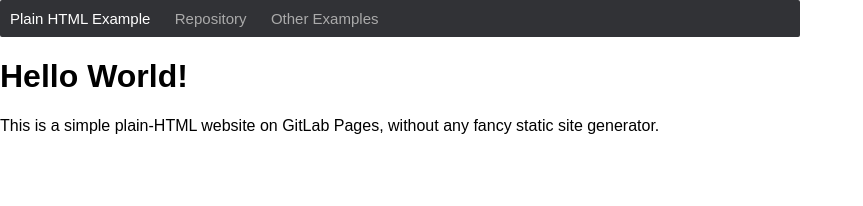
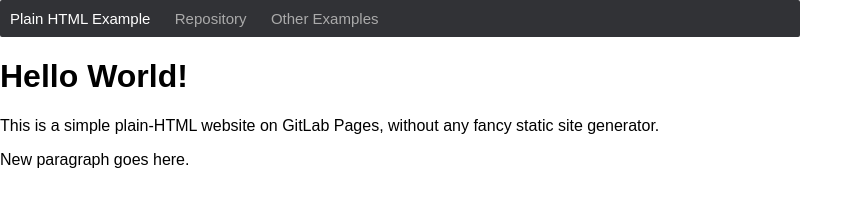
Before and after one commit to KMChappell/kmc-gitlab-mirror-test, a plain HTML site: page public/index.html in a window 1280 px wide. Shown: the whole page, without its empty margins (0-863 px from the left). Drawn offline with Linux system fonts and the light colour scheme.

Commit message:
add some text

```diff
--- a/public/index.html
+++ b/public/index.html
@@ -18,5 +18,8 @@
     <p>
       This is a simple plain-HTML website on GitLab Pages, without any fancy static site generator.
     </p>
+    <p>
+      New paragraph goes here.
+    </p>
   </body>
 </html>
```
